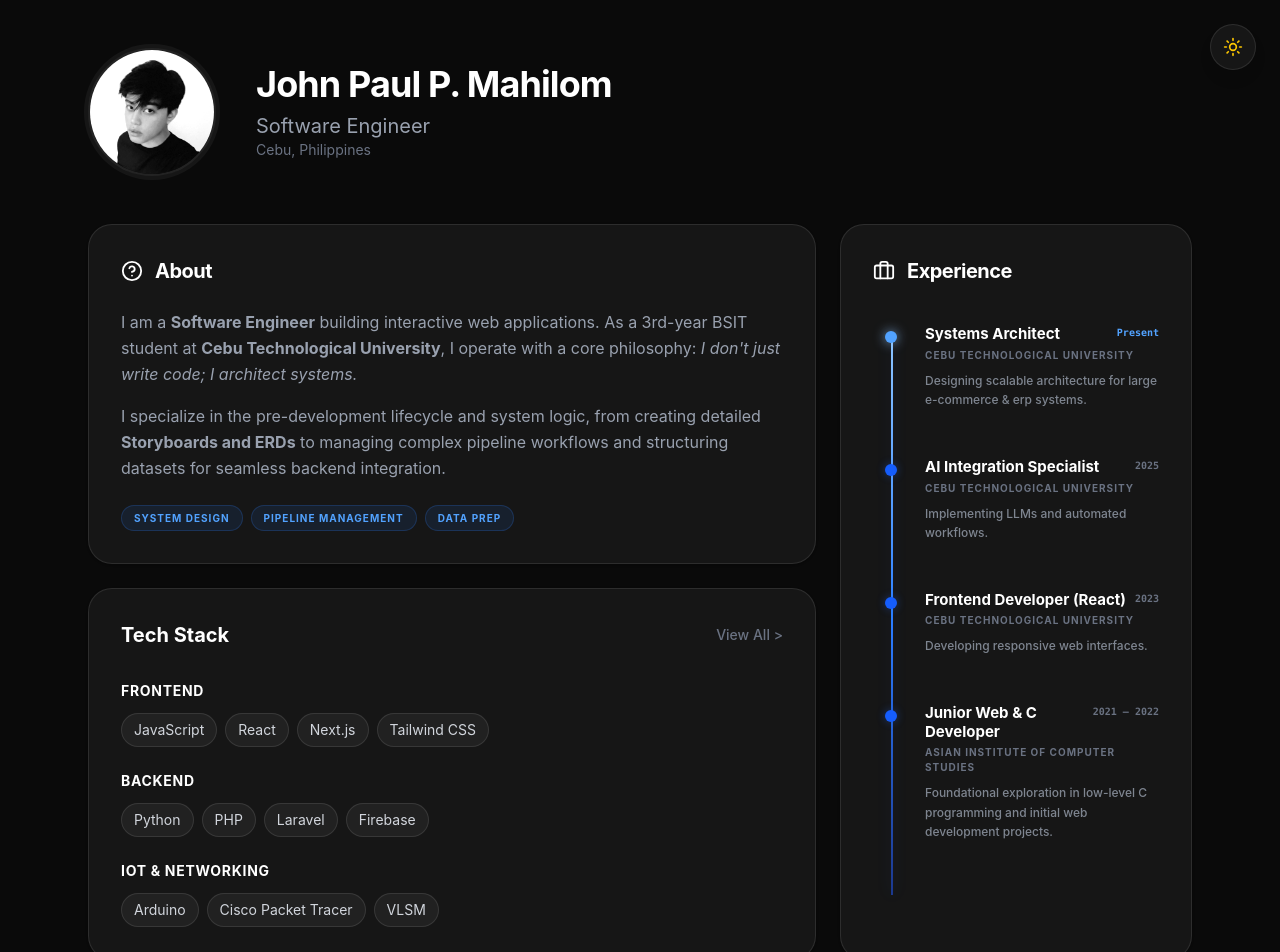
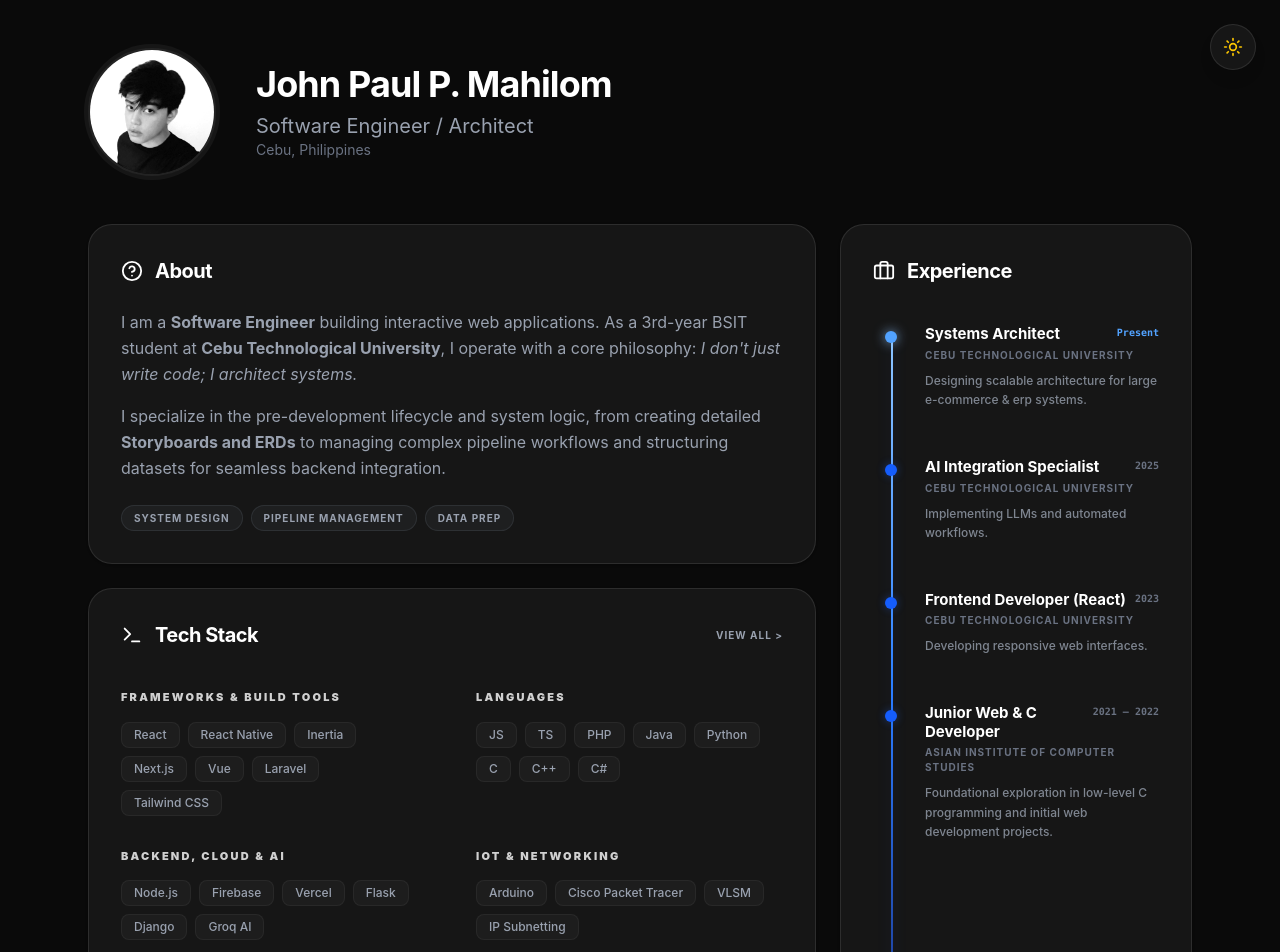
Before and after one commit to rexshimura/my-tech-portfolio, a React (Vite) app: page / in a window 1280 px wide. Shown: the top 952 px of the page. Built offline with nearby package versions, Linux system fonts and the light colour scheme.

Commit message:
techstack section

```diff
--- a/src/components/About-Section.jsx
+++ b/src/components/About-Section.jsx
@@ -29,7 +29,7 @@ export default function AboutSection() {
         {/* Technical focus tags to match the Bento look */}
         <div className="flex flex-wrap gap-2 pt-2">
           {['System Design', 'Pipeline Management', 'Data Prep'].map((tag) => (
-            <span key={tag} className="text-[10px] font-bold uppercase tracking-widest px-3 py-1 rounded-full bg-blue-50 dark:bg-blue-500/10 text-blue-600 dark:text-blue-400 border border-blue-100 dark:border-blue-500/20">
+            <span key={tag} className="text-[10px] font-bold uppercase tracking-widest px-3 py-1 rounded-full bg-gray-50 dark:bg-gray-500/10 text-gray-600 dark:text-gray-400 border border-gray-100 dark:border-gray-500/20">
               {tag}
             </span>
           ))}
--- a/src/components/Profile-Banner.jsx
+++ b/src/components/Profile-Banner.jsx
@@ -12,7 +12,7 @@ export default function ProfileBanner() {
       </div>
       <div className="text-center md:text-left">
         <h1 className="text-4xl font-bold text-gray-900 dark:text-white tracking-tight">John Paul P. Mahilom</h1>
-        <p className="text-xl text-gray-600 dark:text-gray-400 mt-2">Software Engineer</p>
+        <p className="text-xl text-gray-600 dark:text-gray-400 mt-2">Software Engineer / Architect</p>
         <p className="text-sm text-gray-500">Cebu, Philippines</p>
       </div>
     </section>
--- a/src/components/TechStack-Section.jsx
+++ b/src/components/TechStack-Section.jsx
@@ -1,24 +1,59 @@
+import React from 'react';
+import { Terminal } from 'lucide-react';
+
 export default function TechStackSection() {
   const categories = [
-    { title: "Frontend", skills: ["JavaScript", "React", "Next.js", "Tailwind CSS"] },
-    { title: "Backend", skills: ["Python", "PHP", "Laravel", "Firebase"] },
-    { title: "IoT & Networking", skills: ["Arduino", "Cisco Packet Tracer", "VLSM"] }
+    {
+      title: "Frameworks & Build Tools",
+      skills: ["React", "React Native", "Inertia", "Next.js", "Vue", "Laravel", "Tailwind CSS"]
+    },
+    {
+      title: "Languages",
+      skills: ["JS", "TS", "PHP", "Java", "Python", "C", "C++", "C#"]
+    },
+    {
+      // Updated to focus on Groq AI and Inference
+      title: "Backend, Cloud & AI",
+      skills: ["Node.js", "Firebase", "Vercel", "Flask", "Django", "Groq AI"]
+    },
+    {
+      title: "IoT & Networking",
+      skills: ["Arduino", "Cisco Packet Tracer", "VLSM", "IP Subnetting"]
+    },
+    {
+      title: "Databases & GUI",
+      skills: ["MySQL", "PostgreSQL", "QT Designer", "Figma"]
+    },
+    {
+      title: "Tools & Productivity",
+      skills: ["Git", "GitHub", "VS Code", "Notion", "Trello", "ClickUp", "Photoshop", "Canva"]
+    }
   ];
 
   return (
-    <div className="p-8 rounded-3xl border border-gray-200 dark:border-white/10 bg-white dark:bg-white/5 shadow-sm">
-      <div className="flex justify-between items-center mb-8">
-        <h2 className="text-xl font-bold text-gray-900 dark:text-white">Tech Stack</h2>
-        <button className="text-sm font-medium text-gray-500 hover:text-blue-500">View All &gt;</button>
+    <div className="p-8 rounded-3xl border border-gray-200 dark:border-white/10 bg-white dark:bg-white/5 shadow-sm transition-all duration-300">
+      <div className="flex justify-between items-center mb-10">
+        <div className="flex items-center gap-3">
+          <Terminal size={22} className="text-black dark:text-white" />
+          <h2 className="text-xl font-bold text-gray-900 dark:text-white tracking-tight">Tech Stack</h2>
+        </div>
+        <button className="text-[10px] font-bold uppercase tracking-widest text-gray-400 hover:text-blue-500 transition-colors">
+          View All &gt;
+        </button>
       </div>
 
-      <div className="space-y-6">
+      <div className="grid grid-cols-1 md:grid-cols-2 gap-x-12 gap-y-8">
         {categories.map((cat) => (
-          <div key={cat.title}>
-            <h3 className="text-sm font-bold text-gray-900 dark:text-white mb-3 uppercase tracking-wider">{cat.title}</h3>
+          <div key={cat.title} className="space-y-4">
+            <h3 className="text-[11px] font-black text-black dark:text-white/80 uppercase tracking-[0.2em]">
+              {cat.title}
+            </h3>
             <div className="flex flex-wrap gap-2">
               {cat.skills.map(skill => (
-                <span key={skill} className="px-3 py-1.5 rounded-full border border-gray-200 dark:border-white/10 bg-gray-50 dark:bg-white/5 text-sm text-gray-600 dark:text-gray-300">
+                <span
+                  key={skill}
+                  className="px-3 py-1 rounded-lg border border-gray-200 dark:border-white/5 bg-gray-50 dark:bg-white/[0.03] text-xs font-medium text-gray-600 dark:text-gray-400 hover:border-blue-500/50 hover:text-blue-600 dark:hover:text-blue-400 transition-all cursor-default"
+                >
                   {skill}
                 </span>
               ))}
```
